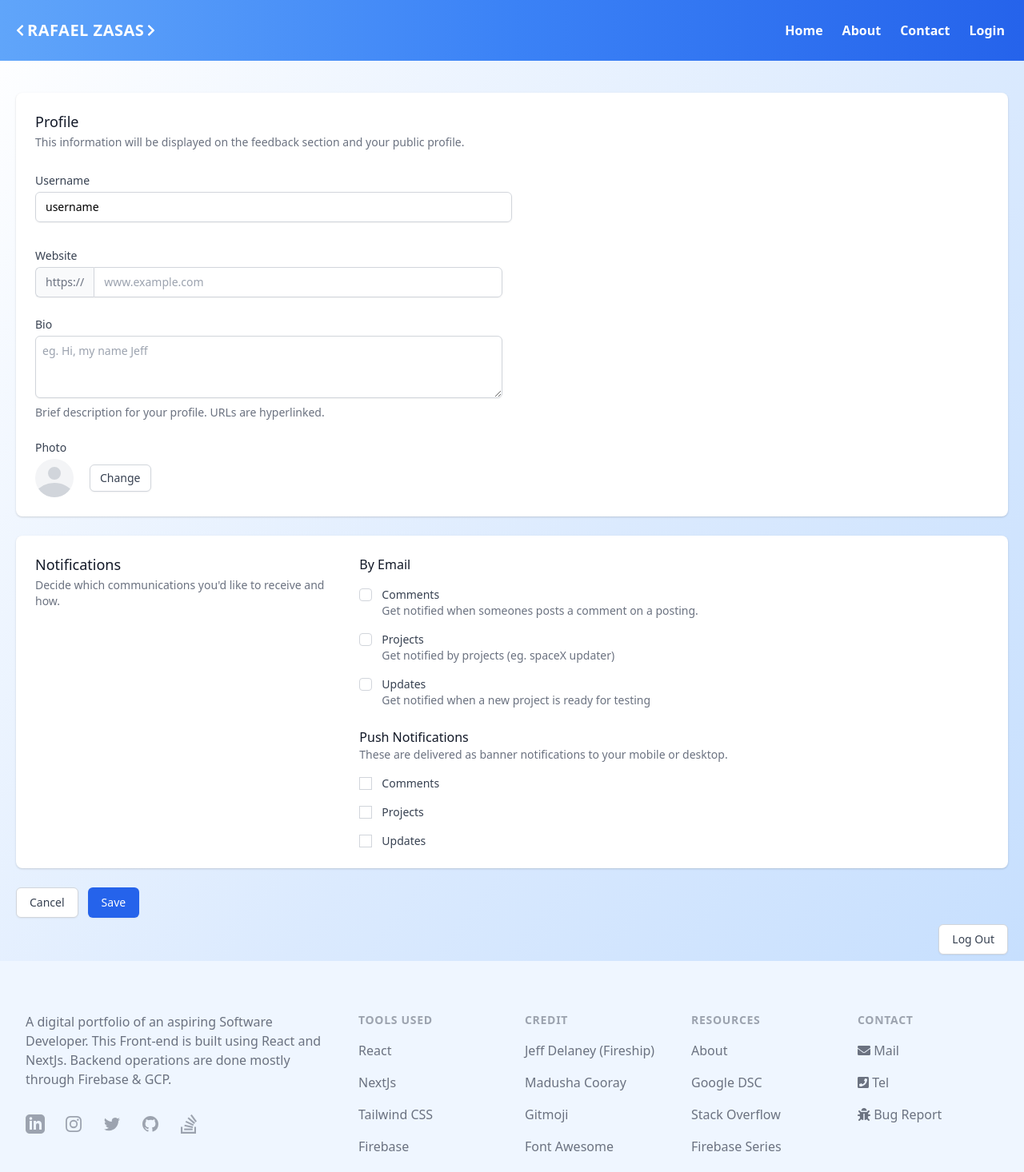
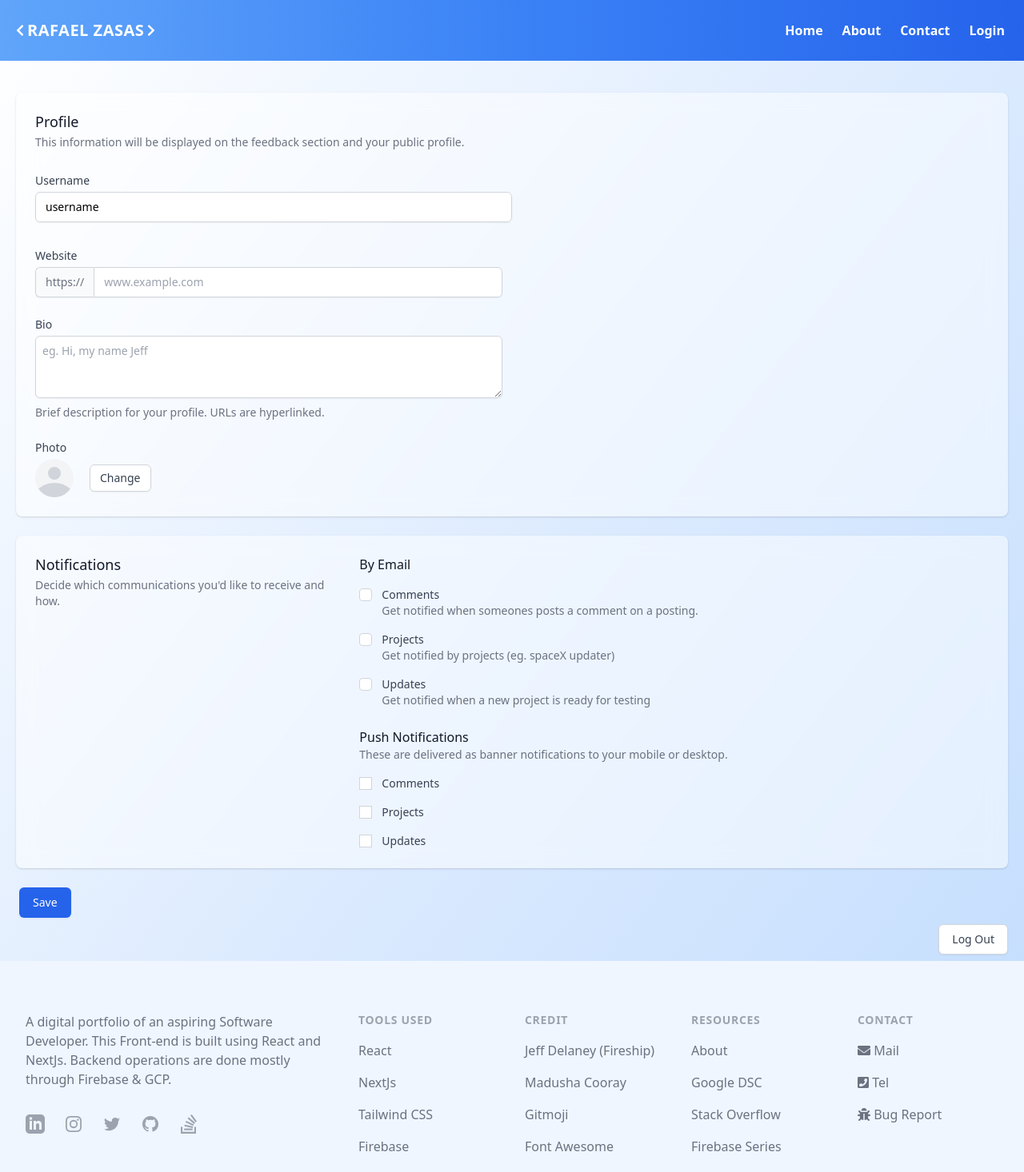
Before and after one commit to RafaelZasas/RafaelZasas-React, a Next.js app: page /profile in a window 1280 px wide. Shown: the top 1466 px of the page at 80% size. Built offline with nearby package versions, Linux system fonts and the light colour scheme; no server answers; the database is empty.

Commit message:
Add glassmorphism to profile cards

```diff
--- a/pages/profile.tsx
+++ b/pages/profile.tsx
@@ -73,7 +73,8 @@ export default function ProfilePage({}) {
                     show={show}
                 /> </>
             {/* Form Inputs */}
-            <div className="bg-white shadow px-4 py-5 sm:rounded-lg sm:p-6">
+            <div className="bg-white shadow px-4 py-5 sm:rounded-lg sm:p-6
+             bg-clip-padding bg-opacity-50 backdrop-filter lg:backdrop-blur-md">
 
                 {/* Heading */}
                 <div className="w-full pb-5">
@@ -104,7 +105,8 @@ export default function ProfilePage({}) {
             </div>
 
             {/* Notifications Section */}
-            <div className="bg-white shadow px-4 py-5 sm:rounded-lg sm:p-6">
+            <div className="bg-white shadow px-4 py-5 sm:rounded-lg sm:p-6
+            bg-clip-padding bg-opacity-50 backdrop-filter lg:backdrop-blur-md">
                 <div className="md:grid md:grid-cols-3 md:gap-6">
                     <div className="md:col-span-1">
                         <h3 className="text-lg font-medium leading-6 text-gray-900">Notifications</h3>
@@ -122,7 +124,7 @@ export default function ProfilePage({}) {
 
             <div className="sm:block md:block lg:block xl:block">
                 <div className="">
-                    <CancelBtn/>
+                    {/*<CancelBtn/>*/}
                     <SaveBtn isValid={isValid}/>
                 </div>
 
@@ -459,7 +461,7 @@ const SaveBtn = props => {
         <button
             type="submit"
             disabled={!isValid}
-            className="ml-3 inline-flex justify-center py-2 px-4 border border-transparent shadow-sm text-sm
+            className="ml-1 inline-flex justify-center py-2 px-4 border border-transparent shadow-sm text-sm
                      font-medium rounded-md text-white bg-blue-600 hover:bg-blue-700 focus:outline-none
                       focus:ring-2 focus:ring-offset-2 focus:ring-blue-500 disabled:opacity-50">
             Save
```
